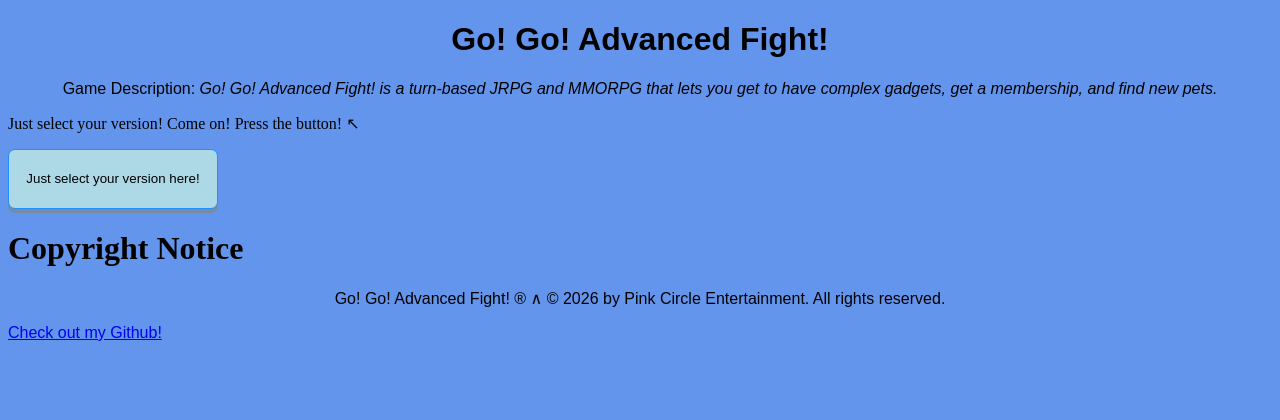
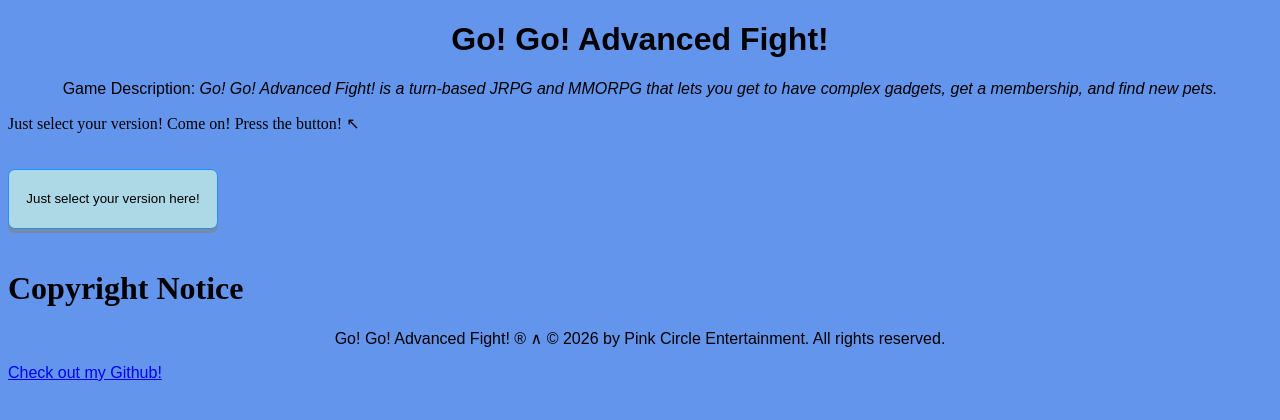
Before and after one commit to Yared1200/go-go-advanced-fight, a plain HTML site: page index.html in a window 1280 px wide. Drawn offline with Linux system fonts and the light colour scheme; a web font is replaced by a local one.

Commit message:
Update index.html

```diff
--- a/index.html
+++ b/index.html
@@ -34,8 +34,7 @@
                     height: 60px;
                     text-align: center;
                     cursor: pointer;
-                    justify-content: center;
-                    align-items: center;
+                    margin: 20px auto;
 
                 }
                 .copyright-notice {
```
